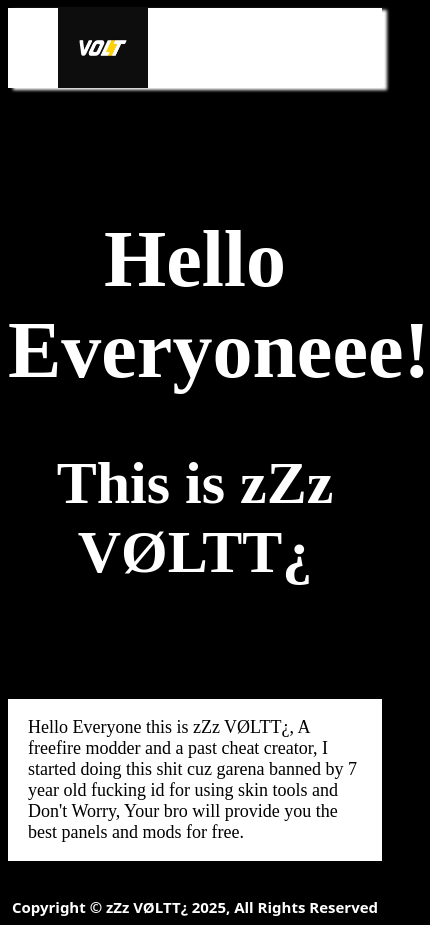
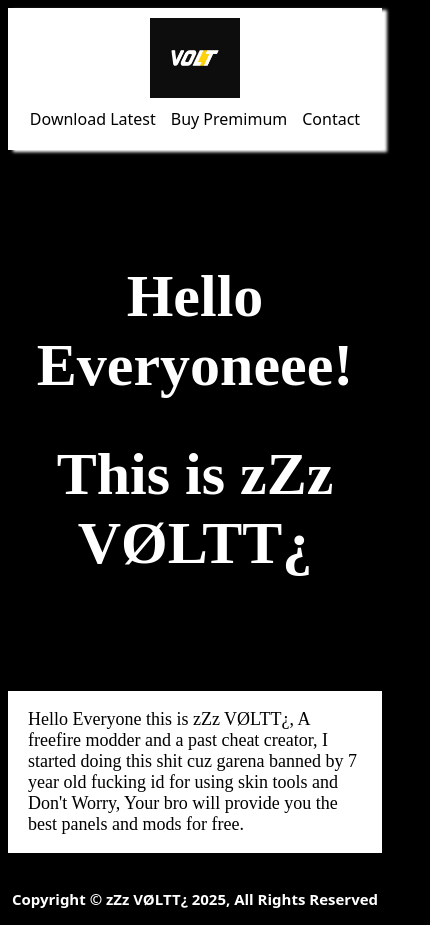
Before and after one commit to AARYANPOKHREL/panel, a plain HTML site: page index.html in a window 390 px wide. Shown: the whole page, 430 px wide, since content can reach past the window. Drawn offline with Linux system fonts and the light colour scheme.

Commit message:
Add files via upload

```diff
--- a/style.css
+++ b/style.css
@@ -12,7 +12,6 @@ a{
     background-color: white;
     height: 80px;
     color: rgb(0, 0, 0);
-    flex-direction: row;
     flex-wrap: wrap;
     justify-content: space-between;
     box-shadow: 5px 2px 3px white;
@@ -26,14 +25,7 @@ a{
     margin-left: 50px;
 }
 
-.navtitle{
-    display: flex;
-    flex-wrap: wrap;
-    justify-content: center;
-    align-items: center;
-    margin-left: 30px;
-    font-family: system-ui, -apple-system, BlinkMacSystemFont, 'Segoe UI', Roboto, Oxygen, Ubuntu, Cantarell, 'Open Sans', 'Helvetica Neue', sans-serif;
-}
+
 
 .navitems{
     display: flex;
@@ -75,3 +67,34 @@ a{
     font-family: system-ui, -apple-system, BlinkMacSystemFont, 'Segoe UI', Roboto, Oxygen, Ubuntu, Cantarell, 'Open Sans', 'Helvetica Neue', sans-serif;
     font-size: 15px;
 }
+
+@media (max-width: 768px) {
+    .navbar {
+        display: flex;
+        flex-direction: row;
+        align-items: flex-start;
+        height: auto;
+        padding: 10px 20px;
+    }
+
+    .navitems {
+        display: flex;
+        justify-content: center;
+        flex-direction: row;
+        align-items: flex-start;
+        gap: 15px;
+        padding: 10px 0;
+        width: 100%;
+    }
+
+    .navimg {
+        margin-left: 0;
+        justify-content: center;
+        width: 100%;
+    }
+
+    .head{
+ font-size: 30px;
+}
+
+}
```
